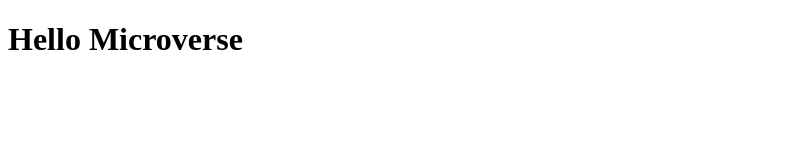
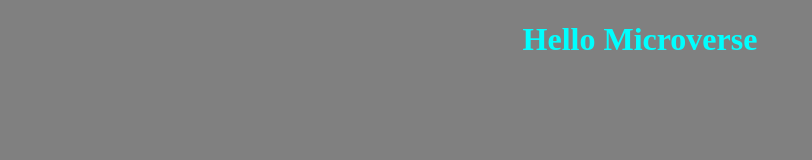
Before and after one commit to Cabraham1/Hello-Microverse, a website: page index.html in a window 1280 px wide. Shown: the whole page, without its empty margins (0-812 px from the left). Drawn offline with Linux system fonts and the light colour scheme.

Commit message:
Add color to Header main

```diff
--- a/index.html
+++ b/index.html
@@ -4,6 +4,7 @@
   <meta charset="UTF-8">
   <meta http-equiv="X-UA-Compatible" content="IE=edge">
   <meta name="viewport" content="width=device-width, initial-scale=1.0">
+  <link rel="stylesheet" href="style.css">
   <title>Hello Microverse</title>
 </head>
 <body>
--- /dev/null
+++ b/style.css
@@ -0,0 +1,8 @@
+body {
+  background-color: gray;
+}
+
+h1 {
+  color: aqua;
+  text-align: center;
+}
```
